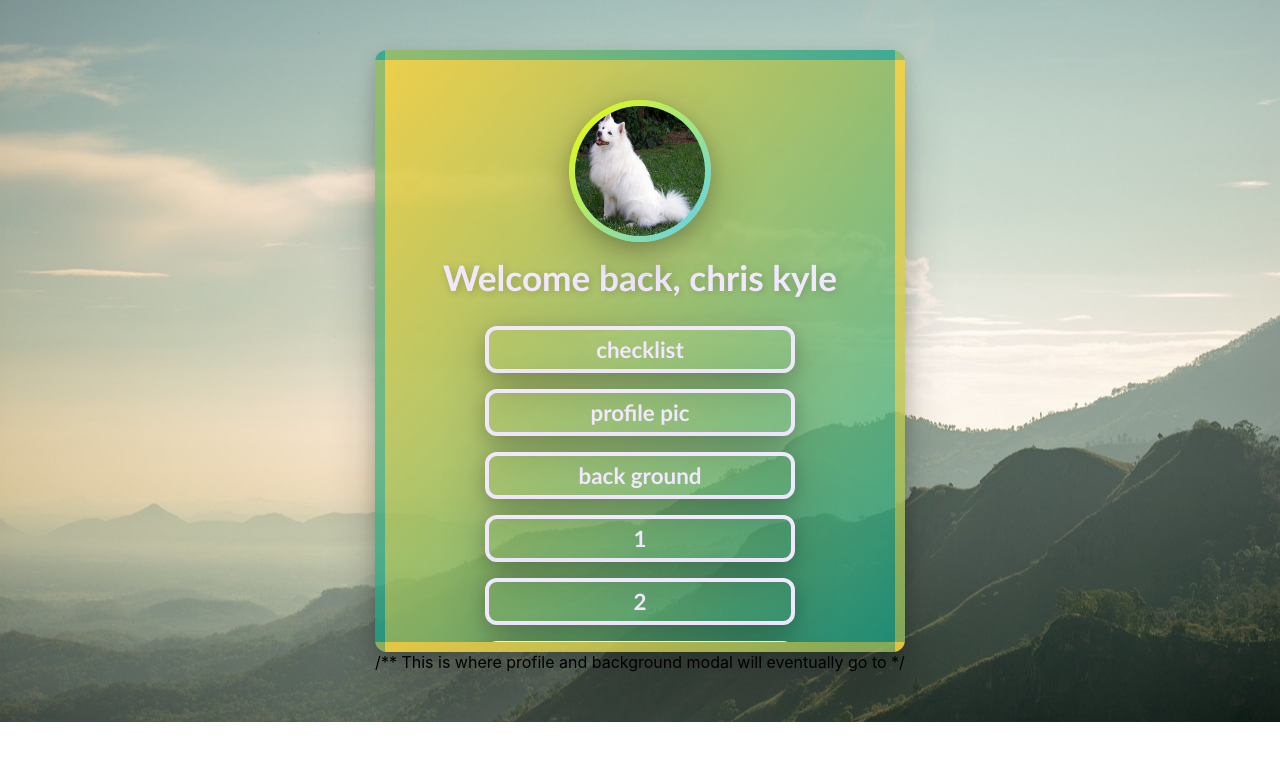
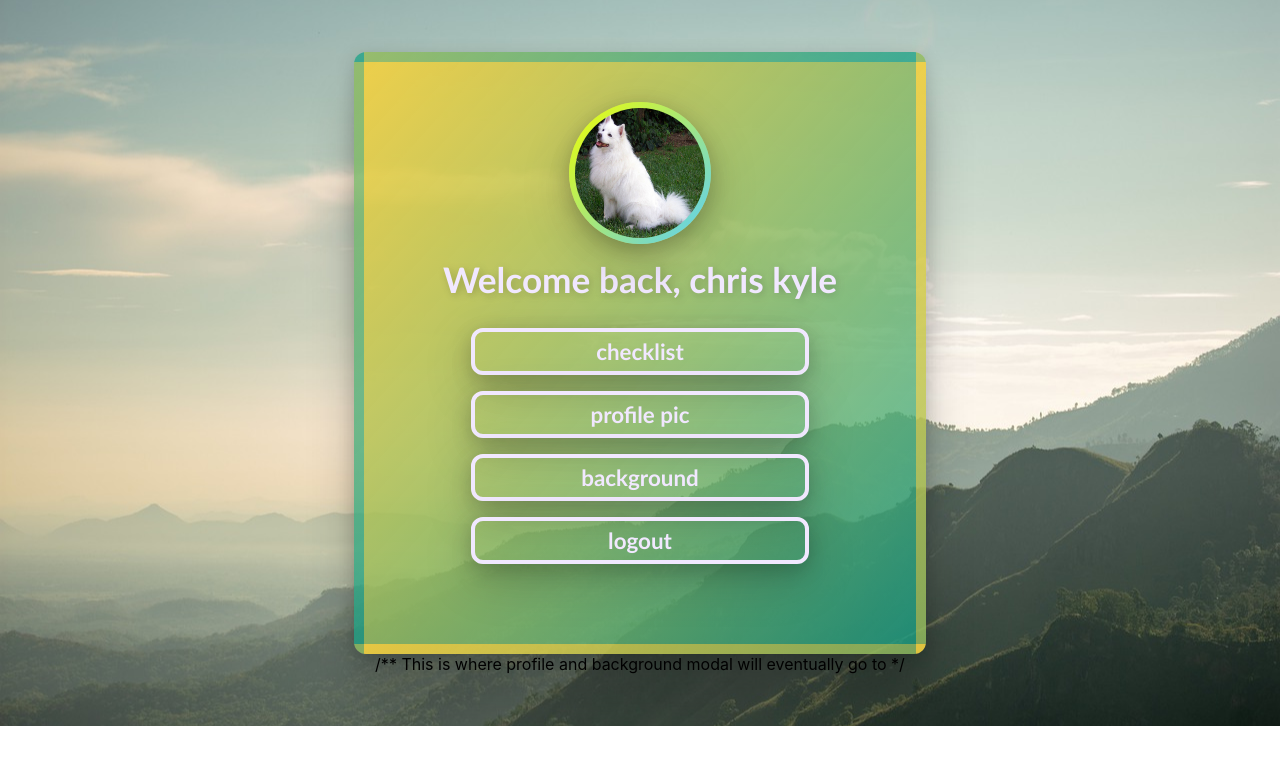
Before and after one commit to Bstuart77/Checklist_418, a React (Create React App) app: page / in a window 1280 px wide. Shown: the top 764 px of the page. Built offline with nearby package versions, Linux system fonts and the light colour scheme.

Commit message:
Finalized the background modal to open to different backgroun layout options tthat fits the theme

```diff
--- a/src/Profile.css
+++ b/src/Profile.css
@@ -30,7 +30,7 @@
     height: 100%;
     width: 100%;
 
-    padding: 50px;
+    padding: 52px;
     max-width: 100%;
 
     text-align: center;
@@ -54,7 +54,7 @@
     /* border-color: rgb(229, 228, 214); */
     background: linear-gradient(132deg, rgb(244, 208, 63, .90) 0%, rgb(22, 160, 133, .75) 100%);
 
-    width: 400px;
+    width: 100px;
     height: 602px;
     overflow: auto;
 
@@ -193,6 +193,11 @@
       color: #F1E8FF;
 
       box-sizing: border-box;
+  }
+
+  .BackgroundModal{
+    display: none;
+
   }
 
   .ProfileChange{
--- a/src/Profile.js
+++ b/src/Profile.js
@@ -46,6 +46,16 @@ function ProfilePage(){
         console.log("Button clicked")
     }
 
+    function DisplayBackgroundModal(){
+        if(document.getElementById("BackgrounChangeModal").style.display === "block"){
+            document.getElementById("BackgrounChangeModal").style.display = "none";
+        } else {
+            document.getElementById("BackgrounChangeModal").style.display = "block";
+        }
+        /** document.getElementById("ProfileChangeModal").style.display = "block";*/
+        console.log("Button clicked")
+    }
+
     return(
         // <button id = "SettingsButton"> settings </button>
         // body is implicitz
@@ -63,6 +73,7 @@ function ProfilePage(){
                     </div>
                     <div className = 'ProfileFooter'>
                         <button className = "ProfilePageButton"> checklist </button>
+
                         <button className = "ProfilePageButton" onClick = {DisplayProfileModal}> profile pic </button>
 
                         <div className = 'ProfileModal' id = 'ProfileChangeModal'>
@@ -70,13 +81,12 @@ function ProfilePage(){
                             <input id = 'ProfileChangeButton' type = "file" onChange = {LoadProfileFile}/>
                         </div>
 
-                        <button className = "ProfilePageButton"> back ground </button>
+                        <button className = "ProfilePageButton" onClick = {DisplayBackgroundModal}> background </button>
 
-                        <div className = 'BackgroundModal'>
+                        <div className = 'BackgroundModal' id = 'BackgrounChangeModal'>
                             <button className = "ProfilePageButton" onClick = {background1}> 1 </button>
                             <button className = "ProfilePageButton" onClick = {background2}> 2 </button>
                             <button className = "ProfilePageButton" onClick = {background3}> 3 </button>
-                            <button className = "ProfilePageButton" onClick = {backgroundUpload}> Upload Background </button>
                         </div>
 
                         <button className = "ProfilePageButton"> logout </button>
@@ -100,7 +110,9 @@ function ProfilePage(){
         document.body.style.backgroundImage = "../public/images/mountain2.jpg";
 
     });
-    /**
+    /*
+     *
+     * <button className = "ProfilePageButton" onClick = {backgroundUpload}> Upload Background </button>
      *
      * <BackgroundButton label = "1" background = "url('./images/mountain.jpg')"/>
      *
```
